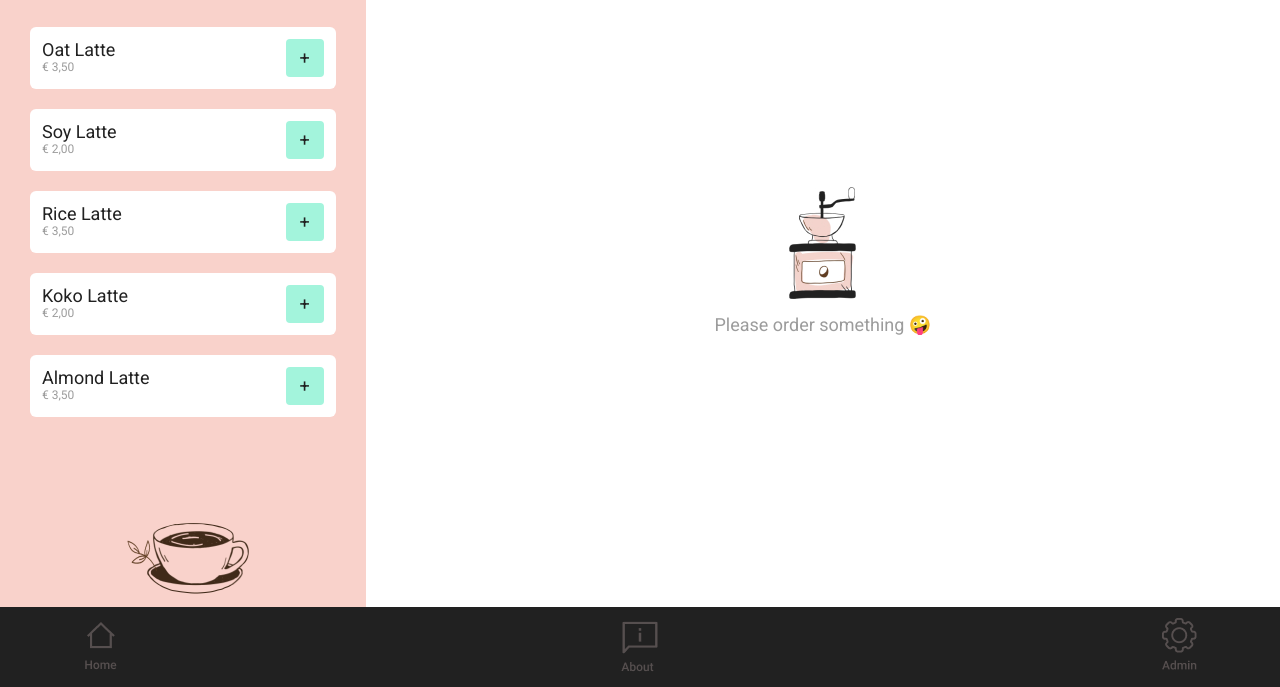
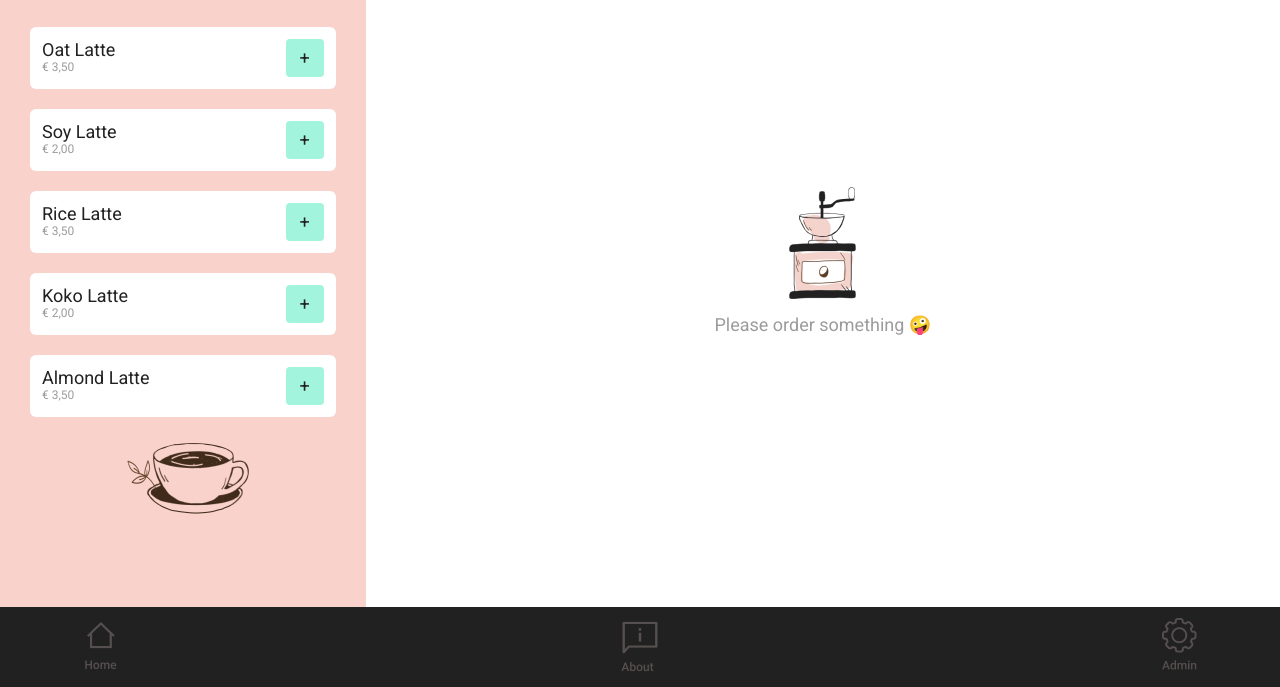
Before and after one commit to LieselotGeirnaert/1920_DEV3_Herhalingsoefening, a website built with webpack: page src/index.html in a window 1280 px wide. Shown: the part 113-800 px from the top of the page. Built offline with nearby package versions, Linux system fonts and the light colour scheme; some packages are replaced by stand-ins of ours.

Commit message:
fix styling background image coffee

```diff
--- a/src/css/layout.css
+++ b/src/css/layout.css
@@ -26,7 +26,7 @@
   .prices {
     background-color: var(--pinkColor);
     background-image: url(../assets/img/plan-based-coffee.png);
-    background-position: 50% 95%;
+    background-position: 50% 80%;
     background-repeat: no-repeat;
     grid-column-start: 1;
     grid-row-start: 2;
```
